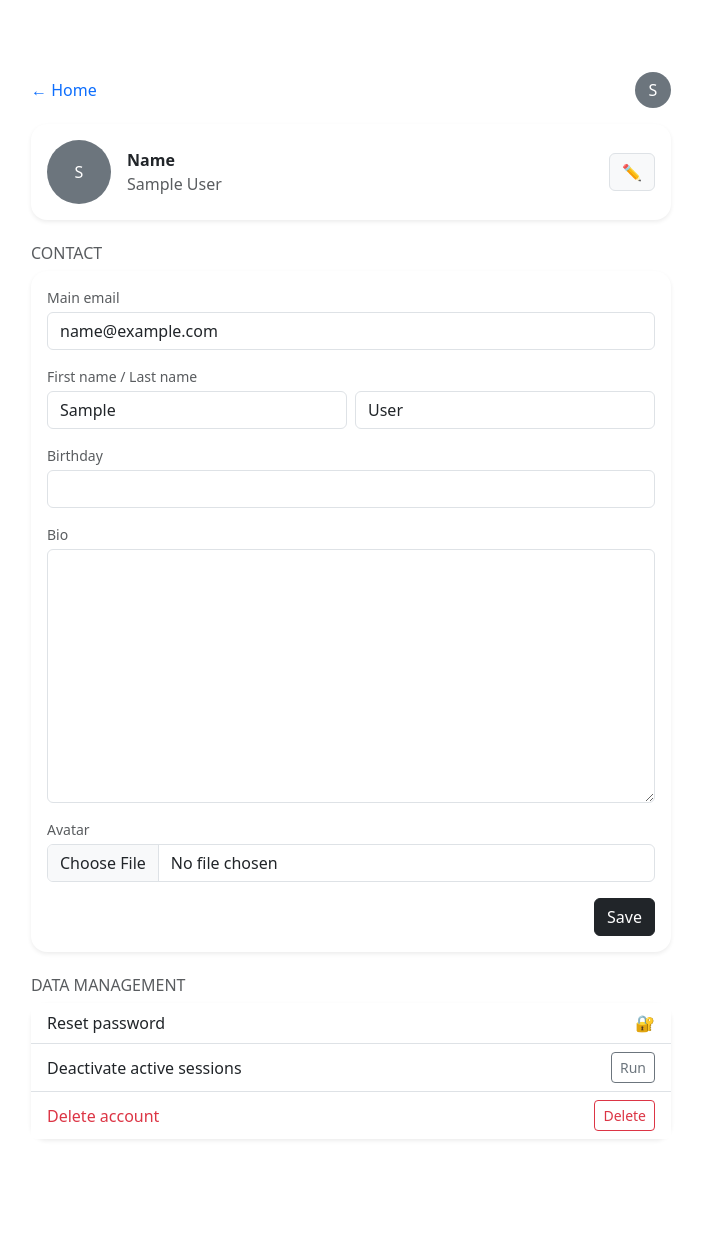
After one commit to thurrsense/neptone, a Django app: page /users/settings/ in a window 1280 px wide. The commit adds this page. Shown: the whole page, without its empty margins (289-991 px from the left). Run offline with Django 5.2, Linux system fonts and the light colour scheme; the visitor is signed in with stand-in values (Sample User, id 1).

Commit message:
ADD: new settings + artist_profile

```diff
--- a/neptone/core/urls.py
+++ b/neptone/core/urls.py
@@ -1,7 +1,9 @@
 from django.urls import path
 from .views import home
 from . import views
+from users.views import artist_profile
 
 urlpatterns = [
-    path("", home, name="home")
+    path("", home, name="home"),
+    path("u/<str:username>/", artist_profile, name="artist_profile"),
 ]
--- a/neptone/neptone/urls.py
+++ b/neptone/neptone/urls.py
@@ -20,6 +20,7 @@ from users.views import CaptchaGenerateView, CaptchaVerifyView
 from rest_framework_simplejwt.views import TokenObtainPairView, TokenRefreshView
 from django.conf import settings
 from django.conf.urls.static import static
+from users.views import artist_profile
 
 urlpatterns = [
     path('admin/', admin.site.urls),
@@ -34,6 +35,7 @@ urlpatterns = [
 
     # Users
     path('users/', include('users.urls')),
+    path("u/<str:username>/", artist_profile, name="artist_profile"),
 
     # JWT
     path('api/token/', TokenObtainPairView.as_view(), name='token_obtain_pair'),
--- /dev/null
+++ b/neptone/users/templates/users/settings_profile.html
@@ -0,0 +1,107 @@
+{% extends "base.html" %}
+{% load static %}
+{% block title %}Settings · NEPTONE{% endblock %}
+
+{% block content %}
+<div class="container py-3">
+
+    <!-- Header -->
+    <div class="d-flex align-items-center justify-content-between mb-3">
+        <a href="{% url 'home' %}" class="text-decoration-none">&larr; Home</a>
+        <div class="d-flex align-items-center gap-2">
+            {% if user.avatar %}
+            <img src="{{ user.avatar.url }}" class="rounded-circle" style="width:36px;height:36px;object-fit:cover;">
+            {% else %}
+            <div class="rounded-circle bg-secondary d-inline-flex align-items-center justify-content-center"
+                style="width:36px;height:36px;color:#fff;">{{ user.username|first|upper }}</div>
+            {% endif %}
+        </div>
+    </div>
+
+    <!-- Card: Name + avatar -->
+    <div class="card border-0 shadow-sm rounded-4 mb-4">
+        <div class="card-body d-flex align-items-center gap-3">
+            {% if user.avatar %}
+            <img src="{{ user.avatar.url }}" class="rounded-circle" style="width:64px;height:64px;object-fit:cover;">
+            {% else %}
+            <div class="rounded-circle bg-secondary d-inline-flex align-items-center justify-content-center"
+                style="width:64px;height:64px;color:#fff;">{{ user.username|first|upper }}</div>
+            {% endif %}
+            <div class="flex-grow-1">
+                <div class="fw-semibold">Name</div>
+                <div class="text-muted">{{ user.get_full_name|default:user.username }}</div>
+            </div>
+            <a class="btn btn-light border" href="{% url 'edit_profile' %}" title="Edit">✏️</a>
+        </div>
+    </div>
+
+    <!-- Contact -->
+    <h6 class="text-uppercase text-muted mb-2">Contact</h6>
+    <div class="card border-0 shadow-sm rounded-4 mb-4">
+        <div class="card-body">
+            <form method="post" enctype="multipart/form-data" class="vstack gap-3">
+                {% csrf_token %}
+                {{ form.non_field_errors }}
+
+                <div>
+                    <div class="text-muted small mb-1">Main email</div>
+                    {{ form.email }} <div class="text-danger small">{{ form.email.errors }}</div>
+                </div>
+
+                <div>
+                    <div class="text-muted small mb-1">First name / Last name</div>
+                    <div class="d-flex gap-2">
+                        {{ form.first_name }} {{ form.last_name }}
+                    </div>
+                    <div class="text-danger small">{{ form.first_name.errors }} {{ form.last_name.errors }}</div>
+                </div>
+
+                <div>
+                    <div class="text-muted small mb-1">Birthday</div>
+                    {{ form.birth_date }} <div class="text-danger small">{{ form.birth_date.errors }}</div>
+                </div>
+
+                <div>
+                    <div class="text-muted small mb-1">Bio</div>
+                    {{ form.bio }} <div class="text-danger small">{{ form.bio.errors }}</div>
+                </div>
+
+                <div>
+                    <div class="text-muted small mb-1">Avatar</div>
+                    {{ form.avatar }} <div class="text-danger small">{{ form.avatar.errors }}</div>
+                </div>
+
+                <div class="d-flex justify-content-end">
+                    <button class="btn btn-dark" type="submit">Save</button>
+                </div>
+            </form>
+        </div>
+    </div>
+
+    <!-- Data management -->
+    <h6 class="text-uppercase text-muted mb-2">Data Management</h6>
+    <div class="card border-0 shadow-sm rounded-4 mb-4">
+        <div class="list-group list-group-flush">
+            <a class="list-group-item list-group-item-action d-flex justify-content-between align-items-center"
+                href="{% url 'password_reset' %}">
+                <span>Reset password</span> <span>🔐</span>
+            </a>
+
+            <form class="list-group-item d-flex justify-content-between align-items-center m-0" method="post"
+                action="{% url 'deactivate_sessions' %}">
+                {% csrf_token %}
+                <span>Deactivate active sessions</span>
+                <button class="btn btn-sm btn-outline-secondary" type="submit">Run</button>
+            </form>
+
+            <form class="list-group-item d-flex justify-content-between align-items-center m-0" method="post"
+                action="{% url 'delete_account' %}">
+                {% csrf_token %}
+                <span class="text-danger">Delete account</span>
+                <button class="btn btn-sm btn-outline-danger" type="submit">Delete</button>
+            </form>
+        </div>
+    </div>
+
+</div>
+{% endblock %}
--- a/neptone/users/urls.py
+++ b/neptone/users/urls.py
@@ -7,7 +7,10 @@ from django.contrib.auth.views import (
 from .views import register, edit_profile, profile
 from .views import TOTPSetupView, TOTPVerifyView, TOTPLoginView
 from .views import delete_my_track
-
+from .views import (
+    artist_profile, settings_profile,
+    deactivate_sessions, delete_account
+)
 
 urlpatterns = [
     # HTML endpoints
@@ -17,6 +20,12 @@ urlpatterns = [
     path("register/", register, name="register"),
     path("profile/", profile, name="profile"),
     path("profile/edit/", edit_profile, name="edit_profile"),
+
+    # настройки профиля
+    path("settings/", settings_profile, name="settings_profile"),
+    path("settings/deactivate-sessions/",
+         deactivate_sessions, name="deactivate_sessions"),
+    path("settings/delete/", delete_account, name="delete_account"),
 
     # удалить свой трек
     path("profile/tracks/<int:pk>/delete/",
--- a/neptone/users/views.py
+++ b/neptone/users/views.py
@@ -22,9 +22,14 @@ from django.shortcuts import render, redirect, get_object_or_404
 from .forms import RegistrationForm, ProfileForm
 from django.contrib.auth import login
 
+from django.shortcuts import render, get_object_or_404, redirect
+from django.contrib.auth.decorators import login_required
+from django.contrib.auth import get_user_model
+from tracks.models import Track
 from tracks.forms import TrackForm
-from tracks.models import Track
 from django.core.paginator import Paginator
+from django.contrib import messages
+from django.contrib.sessions.models import Session
 
 
 class TOTPSetupView(APIView):
@@ -269,3 +274,60 @@ def delete_my_track(request, pk):
         return redirect("profile")
     # можно сделать confirm-страницу, но для простоты редиректим назад
     return redirect("profile")
+
+
+User = get_user_model()
+
+
+def artist_profile(request, username: str):
+    """Публичная страница артиста /u/<username>/ – видят все"""
+    artist = get_object_or_404(User, username=username)
+    tracks_qs = (
+        Track.objects.filter(owner=artist, is_public=True)
+        .select_related("owner")
+        .order_by("-created_at")
+    )
+    page_obj = Paginator(tracks_qs, 10).get_page(request.GET.get("page"))
+    is_owner = request.user.is_authenticated and request.user == artist
+    return render(
+        request,
+        "users/artist_profile.html",
+        {"artist": artist, "page_obj": page_obj, "is_owner": is_owner},
+    )
+
+
+@login_required
+def settings_profile(request):
+    """Страница настроек профиля (как макет из скрина)"""
+    from .forms import ProfileForm
+    if request.method == "POST":
+        form = ProfileForm(request.POST, request.FILES, instance=request.user)
+        if form.is_valid():
+            form.save()
+            messages.success(request, "Профиль обновлён.")
+            return redirect("settings_profile")
+    else:
+        form = ProfileForm(instance=request.user)
+    return render(request, "users/settings_profile.html", {"form": form})
+
+
+@login_required
+def deactivate_sessions(request):
+    """Разлогинить везде, кроме текущей сессии"""
+    if request.method == "POST":
+        current_key = request.session.session_key
+        for s in Session.objects.all():
+            if s.session_key != current_key:
+                s.delete()
+        messages.success(request, "Активные сессии деактивированы.")
+    return redirect("settings_profile")
+
+
+@login_required
+def delete_account(request):
+    """Удалить аккаунт (упростим: без подтверждения почты)"""
+    if request.method == "POST":
+        u = request.user
+        u.delete()
+        return redirect("home")
+    return redirect("settings_profile")
```
Also changed, not shown: neptone/core/templates/core/home.html (+6 -2 lines), neptone/users/templates/users/artist_profile.html (added, +75 -0 lines), neptone/users/templates/users/profile.html (+44 -22 lines).
